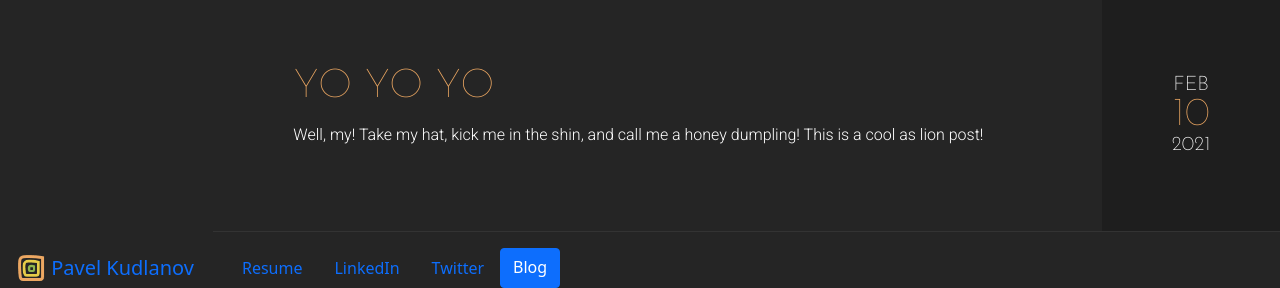
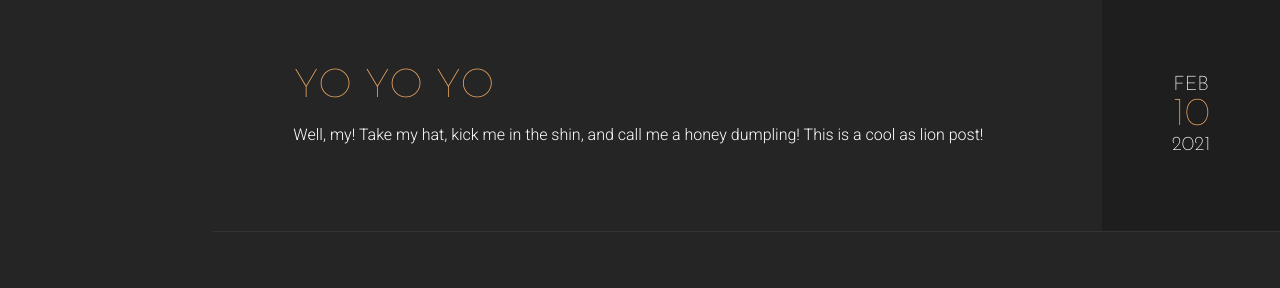
Before and after one commit to pkudlanov/personal-portfolio-django, a Django app: page /blog/ in a window 1280 px wide. Shown: the part 1995-2283 px from the top of the page. After the commit the page ends 2227 px from the top, so only its background shows below. Run offline with Django 3.2, Linux system fonts and the light colour scheme; data comes from the database, SQL or seed files in the repository; some libraries are stand-ins or nearby versions.

Commit message:
Removed the old stuff from the base template

```diff
--- a/portfolio/templates/portfolio/blog_base.html
+++ b/portfolio/templates/portfolio/blog_base.html
@@ -144,34 +144,6 @@
     </div>
 
 
-
-    <!-- ################# SPACER ################### -->
-
-
-    <div class="d-flex flex-lg-wrap">
-
-        <div class="flex-fill">
-            <nav class="nav flex-xxl-column">
-                <a class="navbar-brand nav-link" href="{% url 'home' %}">
-                    <img src="{% static 'portfolio/assets/recursion.png' %}" width="30" height="30" class="d-inline-block align-top" alt="Pavel's Logo">
-                    <span>Pavel Kudlanov</span>
-                </a>
-                <a class="nav-link" href="{% static 'portfolio/assets/pavelkudlanov-resume.pdf' %}">Resume</a>
-                <a class="nav-link" href="https://www.linkedin.com/in/pavelkudlanov/" target="_blank">LinkedIn</a>
-                <a class="nav-link" href="https://twitter.com/pkudlanov" target="_blank">Twitter</a>
-                <a role="button active" aria-current="page" href="{% url 'blog:all_posts' %}" class="btn btn-primary">Blog</a>
-            </nav>
-        </div>
-
-        <div class="flex-fill">
-            <div>
-                {% block contents %}{% endblock contents %}
-            </div>
-        </div>
-
-    </div>
-
-
     <!-- Bootstrap Bundle with Popper -->
     <script src="https://cdn.jsdelivr.net/npm/bootstrap@5.0.0-beta2/dist/js/bootstrap.bundle.min.js" integrity="sha384-b5kHyXgcpbZJO/tY9Ul7kGkf1S0CWuKcCD38l8YkeH8z8QjE0GmW1gYU5S9FOnJ0" crossorigin="anonymous"></script>
 
```
